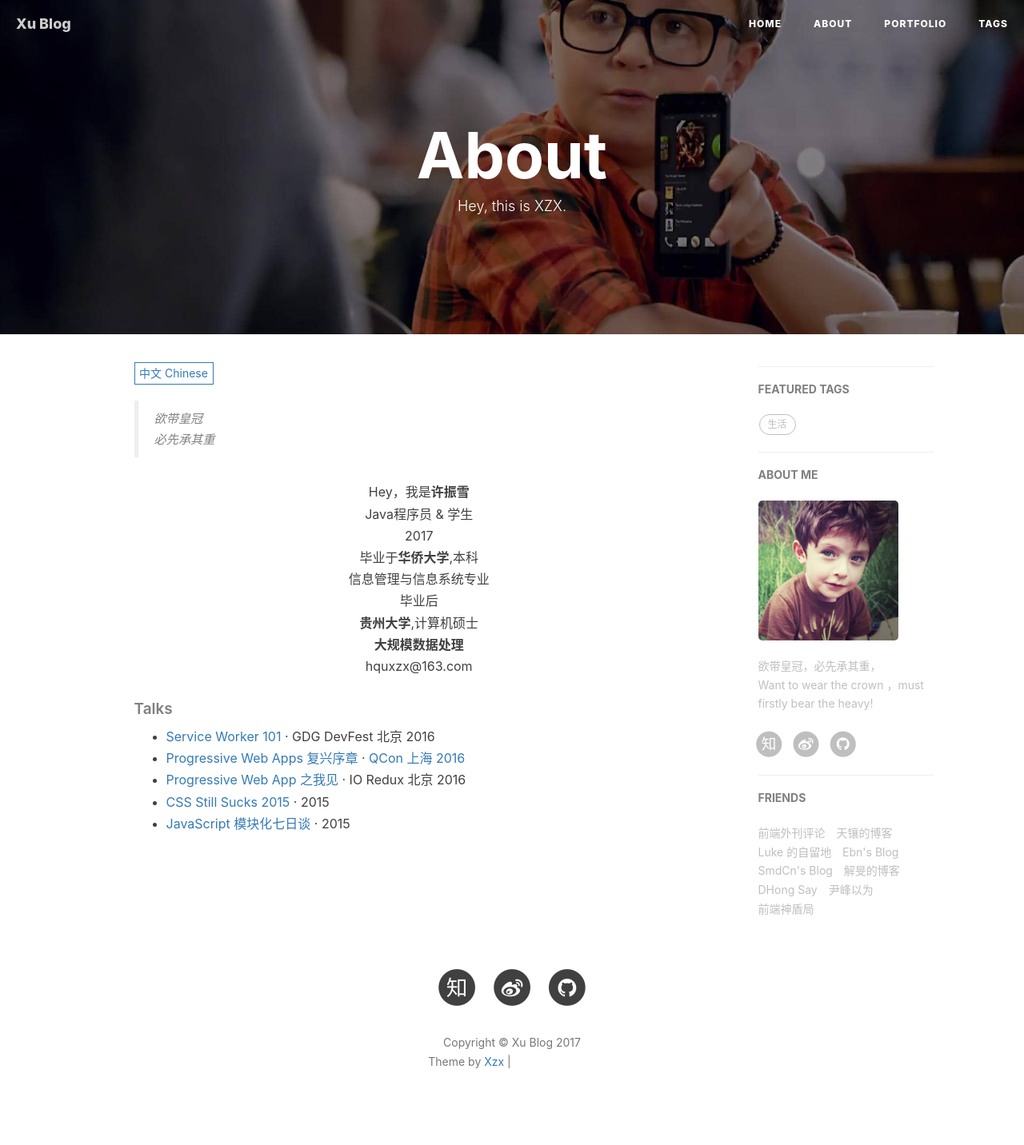
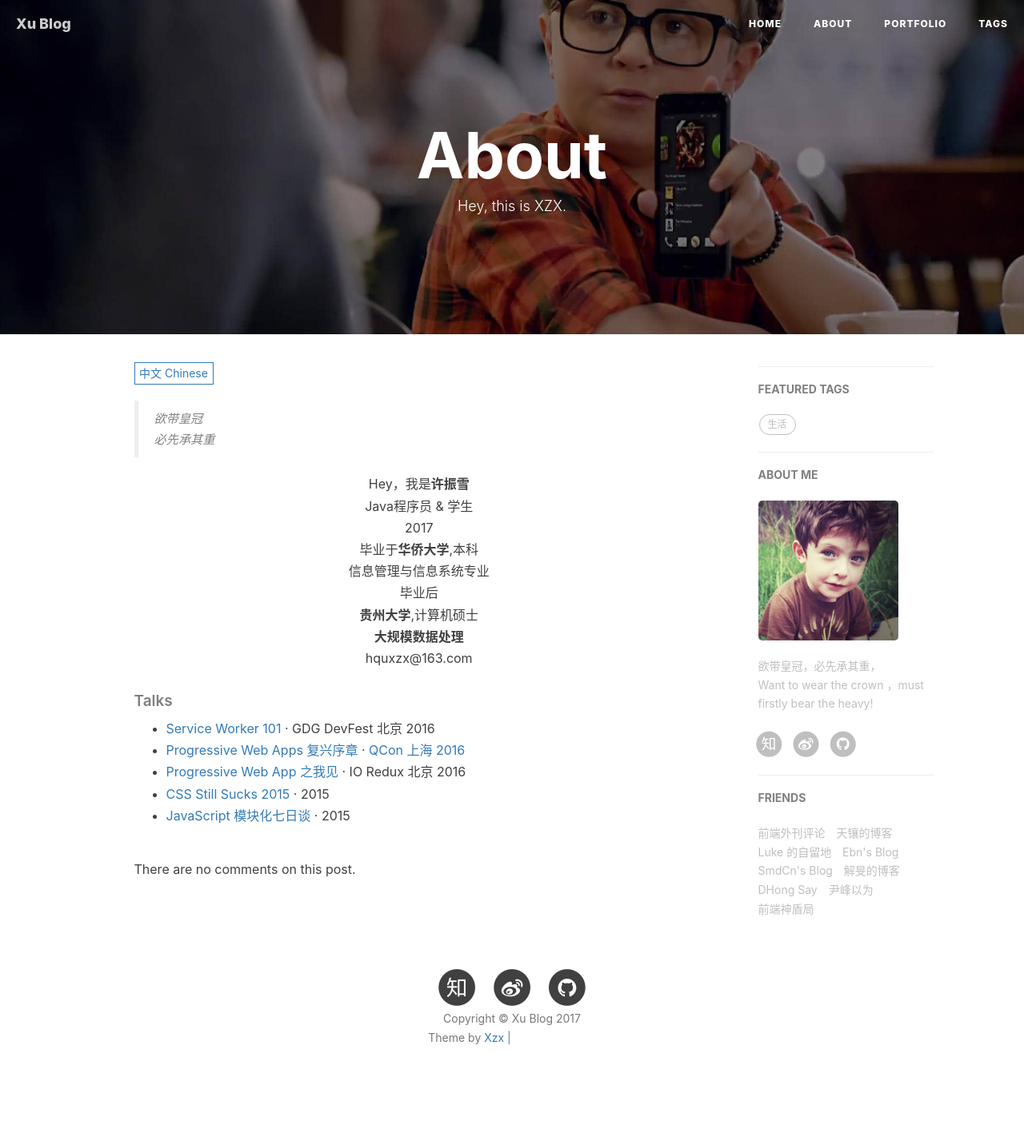
Before and after one commit to popsiclexu/popsiclexu.github.io, a Jekyll site: the page built from about.html, in a window 1280 px wide. Shown: the whole page at 80% size. Built offline with Jekyll 4.4.1, drawn with Linux system fonts in a browser that asks for light colours; nearby versions of some CDN libraries; a script that is not in the unit is left out; comment, search, counter and statistics services are not loaded; after the commit the page ends 1402 px from its top, so only the background shows below that; grey boxes are pictures that could not be loaded.

Commit message:
增加评论

```diff
--- a/about.html
+++ b/about.html
@@ -106,7 +106,163 @@
     // init
     _render();
 </script>
+<!-- 评论 -->
+<!--  css -->
+<style type="text/css">
+  article, aside, figure, footer, header, hgroup,
+menu, nav, section { display: block; }
 
+p {
+    margin: 0 0 1em;
+}
+
+.comment {
+    overflow: hidden;
+    padding: 0 0 1em;
+    border-bottom: 1px solid #ddd;
+    margin: 0 0 1em;
+    *zoom: 1;
+}
+
+.comment-img {
+    float: left;
+    margin-right: 33px;
+    border-radius: 5px;
+    overflow: hidden;
+}
+
+.comment-img img {
+    display: block;
+}
+
+.comment-body {
+    overflow: hidden;
+}
+
+.comment .text {
+    padding: 10px;
+    border: 1px solid #e5e5e5;
+    border-radius: 5px;
+    background: #fff;
+}
+
+.comment .text p:last-child {
+    margin: 0;
+}
+
+.comment .attribution {
+    margin: 0.5em 0 0;
+    font-size: 14px;
+    color: #666;
+}
+
+/* Decoration */
+
+.comments,
+.comment {
+    position: relative;
+}
+
+.comments:before,
+.comment:before,
+.comment .text:before {
+    content: "";
+    position: absolute;
+    top: 0;
+    left: 65px;
+}
+
+.comments:before {
+    width: 3px;
+    top: -20px;
+    bottom: -20px;
+    background: rgba(0,0,0,0.1);
+}
+
+.comment:before {
+    width: 9px;
+    height: 9px;
+    border: 3px solid #fff;
+    border-radius: 100px;
+    margin: 16px 0 0 -6px;
+    box-shadow: 0 1px 1px rgba(0,0,0,0.2), inset 0 1px 1px rgba(0,0,0,0.1);
+    background: #ccc;
+}
+
+.comment:hover:before {
+    background: orange;
+}
+
+.comment .text:before {
+    top: 18px;
+    left: 78px;
+    width: 9px;
+    height: 9px;
+    border-width: 0 0 1px 1px;
+    border-style: solid;
+    border-color: #e5e5e5;
+    background: #fff;
+    -webkit-transform: rotate(45deg);
+    -moz-transform: rotate(45deg);
+    -ms-transform: rotate(45deg);
+    -o-transform: rotate(45deg);
+}
+</style>
+
+<!--css end -->
+{%if page.comments %}
+  {% assign sorted_comments = (page.comments | sort: 'date') %}
+{% endif %}
+{% for c in sorted_comments %}
+<section class="comments">
+    <article class="comment">
+      <a class="comment-img" href="{{ c.author.url }}">{{ c.author.displayName }}">
+        <img src="{{ c.author.picture }}" alt="{{ c.author.displayName}}" height="50" width="50">
+      </a>
+      <div class="comment-body">
+        <div class="text">
+          <p>{{ c.content | newline_to_br }}</p>
+        </div>
+        <p class="attribution">by <a href="{{ c.author.url }}">{{ c.author.displayName }}</a> on {{ c.date | date_to_string }}</p>
+      </div>
+    </article>
+  </section>
+{% else %}
+  There are no comments on this post.
+{% endfor %}
+<!--
+  <div class="media">
+    <div class="media-left">
+      <img src="{{ c.author.picture }}" alt="{{ c.author.displayName}}" height="40" width="40">
+    </div>
+    <div class="media-body" style="border-style:solid; border-color:#999999; border-width:thin; padding:10px">
+        <a href="{{ c.author.url }}">{{ c.author.displayName }}</a>
+        <p>{{ c.content | newline_to_br }}</p>
+        Commented on {{ c.date | date_to_string }}
+
+
+    </div>
+  </div>-->
+
+<!-- Comm(end|it) 代码    -->
+<noscript>Please enable JavaScript to view the comment form powered by <a href="https://commentit.io/">Comm(ent|it)</a></noscript>
+<div id="commentit"></div>
+<script type="text/javascript">
+  /** CONFIGURATION VARIABLES **/
+  var commentitUsername = 'ZhenxueXu';
+  var commentitRepo = 'ZhenxueXu/ZhenxueXu.github.io';
+  var commentitPath = '{{ page.path }}';
+
+  /** DON'T EDIT FOLLOWING LINES **/
+  (function() {
+      var commentit = document.createElement('script');
+      commentit.type = 'text/javascript';
+      commentit.async = true;
+      commentit.src = 'https://commentit.io/static/embed/dist/commentit.js';
+      (document.getElementsByTagName('head')[0] || document.getElementsByTagName('body')[0]).appendChild(commentit);
+  })();
+</script>
+<!--  end -->
 
 
 {% if site.duoshuo_username %}
```
